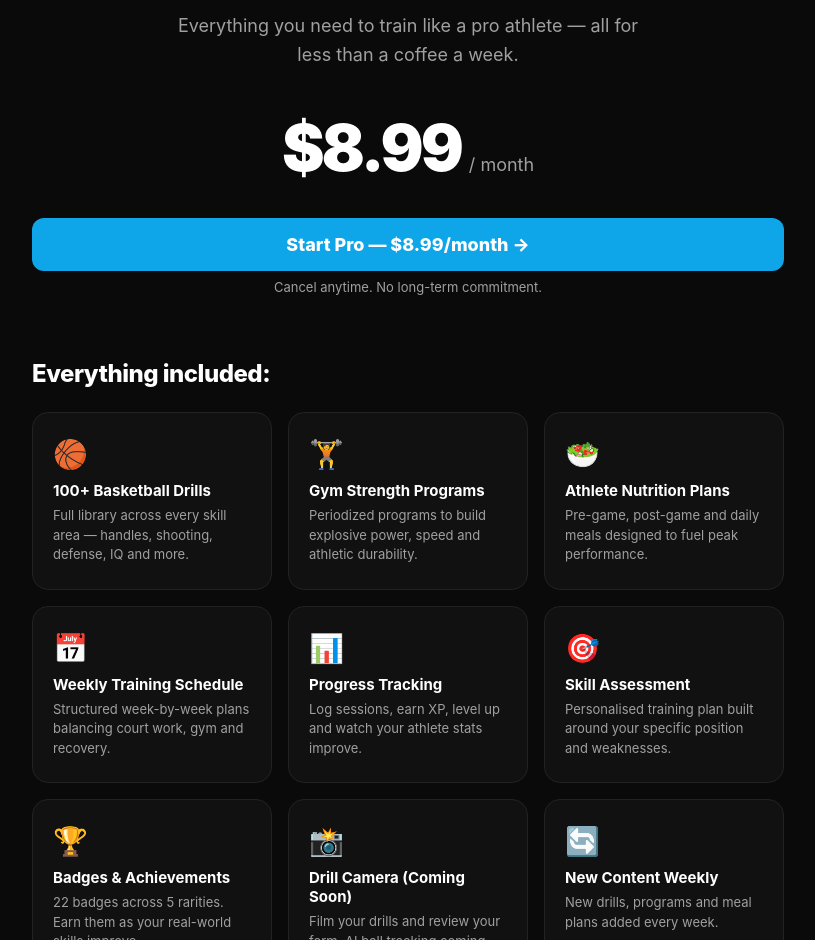
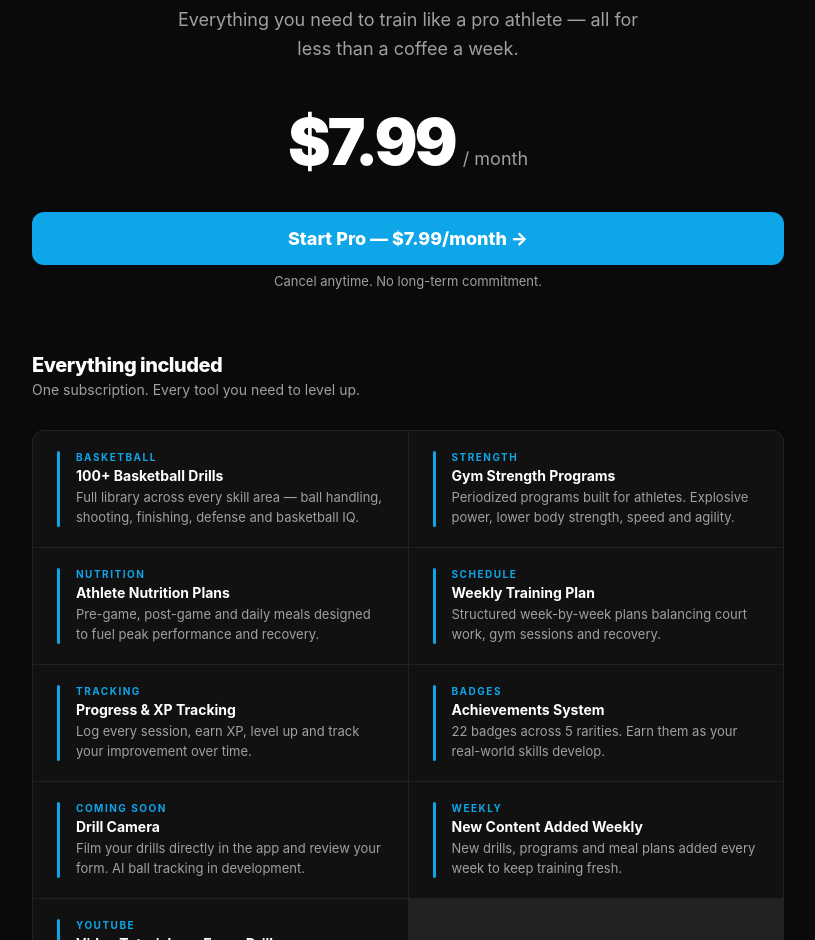
Before and after one commit to DinnyApostolou/rize, a Next.js app: page /subscribe in a window 1280 px wide. Shown: the part 252-1192 px from the top of the page, without its empty margins (232-1047 px from the left). Built offline with nearby package versions, Linux system fonts and the light colour scheme; no server answers.

Commit message:
Update price to $7.99, remove emoji benefits, mature subscribe page design

```diff
--- a/src/app/page.tsx
+++ b/src/app/page.tsx
@@ -116,7 +116,7 @@ export default function Home() {
 
         {/* Stats */}
         <div style={{ display: "flex", gap: "64px", marginTop: "96px", flexWrap: "wrap", justifyContent: "center", borderTop: "1px solid var(--border)", paddingTop: "48px" }}>
-          {[["500+", "Athletes"], ["100+", "Drills & Programs"], ["$8.99", "Per Month"], ["20+", "Meal Plans"]].map(([num, label]) => (
+          {[["500+", "Athletes"], ["100+", "Drills & Programs"], ["$7.99", "Per Month"], ["20+", "Meal Plans"]].map(([num, label]) => (
             <div key={label} style={{ textAlign: "center" }}>
               <div style={{ fontSize: "28px", fontWeight: 900, letterSpacing: "-1px" }}>{num}</div>
               <div style={{ fontSize: "12px", color: "var(--text2)", marginTop: "4px", textTransform: "uppercase", letterSpacing: "1px" }}>{label}</div>
@@ -247,7 +247,7 @@ export default function Home() {
             }}>PRO</div>
             <div style={{ fontSize: "11px", fontWeight: 700, color: "var(--accent)", letterSpacing: "1.5px", textTransform: "uppercase", marginBottom: "12px" }}>Pro</div>
             <div style={{ fontSize: "42px", fontWeight: 900, letterSpacing: "-2px", marginBottom: "4px" }}>
-              $8.99<span style={{ fontSize: "16px", fontWeight: 400, color: "var(--text2)" }}>/mo</span>
+              $7.99<span style={{ fontSize: "16px", fontWeight: 400, color: "var(--text2)" }}>/mo</span>
             </div>
             <div style={{ color: "var(--text2)", fontSize: "13px", marginBottom: "32px", paddingBottom: "32px", borderBottom: "1px solid var(--border)" }}>Cancel anytime</div>
             {[
--- a/src/app/subscribe/page.tsx
+++ b/src/app/subscribe/page.tsx
@@ -41,7 +41,7 @@ function SubscribeButton() {
       }}
         onMouseEnter={e => { if (!loading) (e.currentTarget as HTMLButtonElement).style.transform = "translateY(-2px)"; }}
         onMouseLeave={e => { (e.currentTarget as HTMLButtonElement).style.transform = "translateY(0)"; }}>
-        {loading ? "Redirecting to checkout..." : "Start Pro — $8.99/month →"}
+        {loading ? "Redirecting to checkout..." : "Start Pro — $7.99/month →"}
       </button>
       {error && <p style={{ color: "#ff4d4d", fontSize: "14px", marginTop: "8px", textAlign: "center" }}>{error}</p>}
       <p style={{ color: "var(--text2)", fontSize: "13px", textAlign: "center", marginTop: "8px" }}>Cancel anytime. No long-term commitment.</p>
@@ -53,15 +53,15 @@ export default function SubscribePage() {
   const [faqOpen, setFaqOpen] = useState<number | null>(null);
 
   const benefits = [
-    { icon: "🏀", title: "100+ Basketball Drills", desc: "Full library across every skill area — handles, shooting, defense, IQ and more." },
-    { icon: "🏋️", title: "Gym Strength Programs", desc: "Periodized programs to build explosive power, speed and athletic durability." },
-    { icon: "🥗", title: "Athlete Nutrition Plans", desc: "Pre-game, post-game and daily meals designed to fuel peak performance." },
-    { icon: "📅", title: "Weekly Training Schedule", desc: "Structured week-by-week plans balancing court work, gym and recovery." },
-    { icon: "📊", title: "Progress Tracking", desc: "Log sessions, earn XP, level up and watch your athlete stats improve." },
-    { icon: "🎯", title: "Skill Assessment", desc: "Personalised training plan built around your specific position and weaknesses." },
-    { icon: "🏆", title: "Badges & Achievements", desc: "22 badges across 5 rarities. Earn them as your real-world skills improve." },
-    { icon: "📸", title: "Drill Camera (Coming Soon)", desc: "Film your drills and review your form. AI ball tracking coming soon." },
-    { icon: "🔄", title: "New Content Weekly", desc: "New drills, programs and meal plans added every week." },
+    { tag: "BASKETBALL", title: "100+ Basketball Drills", desc: "Full library across every skill area — ball handling, shooting, finishing, defense and basketball IQ." },
+    { tag: "STRENGTH", title: "Gym Strength Programs", desc: "Periodized programs built for athletes. Explosive power, lower body strength, speed and agility." },
+    { tag: "NUTRITION", title: "Athlete Nutrition Plans", desc: "Pre-game, post-game and daily meals designed to fuel peak performance and recovery." },
+    { tag: "SCHEDULE", title: "Weekly Training Plan", desc: "Structured week-by-week plans balancing court work, gym sessions and recovery." },
+    { tag: "TRACKING", title: "Progress & XP Tracking", desc: "Log every session, earn XP, level up and track your improvement over time." },
+    { tag: "BADGES", title: "Achievements System", desc: "22 badges across 5 rarities. Earn them as your real-world skills develop." },
+    { tag: "COMING SOON", title: "Drill Camera", desc: "Film your drills directly in the app and review your form. AI ball tracking in development." },
+    { tag: "WEEKLY", title: "New Content Added Weekly", desc: "New drills, programs and meal plans added every week to keep training fresh." },
+    { tag: "YOUTUBE", title: "Video Tutorials on Every Drill", desc: "Every drill and exercise links directly to a YouTube tutorial so you know exactly what to do." },
   ];
 
   return (
@@ -74,8 +74,8 @@ export default function SubscribePage() {
       <div style={{ maxWidth: "800px", margin: "0 auto", padding: "60px 24px" }}>
         {/* Hero */}
         <div style={{ textAlign: "center", marginBottom: "64px" }}>
-          <div style={{ display: "inline-block", background: "linear-gradient(135deg, rgba(255,77,0,0.15), rgba(255,140,0,0.15))", border: "1px solid rgba(255,77,0,0.3)", borderRadius: "100px", padding: "8px 20px", fontSize: "14px", fontWeight: 700, color: "var(--accent)", marginBottom: "24px" }}>
-            ⚡ Rize Pro
+          <div style={{ display: "inline-block", background: "rgba(14,165,233,0.1)", border: "1px solid rgba(14,165,233,0.3)", borderRadius: "6px", padding: "6px 16px", fontSize: "12px", fontWeight: 700, color: "var(--accent)", marginBottom: "24px", letterSpacing: "1px" }}>
+            RIZE PRO
           </div>
           <h1 style={{ fontSize: "clamp(36px, 6vw, 64px)", fontWeight: 900, letterSpacing: "-3px", lineHeight: 0.95, marginBottom: "20px" }}>
             Unlock your full{" "}
@@ -85,20 +85,24 @@ export default function SubscribePage() {
             Everything you need to train like a pro athlete — all for less than a coffee a week.
           </p>
           <div style={{ display: "flex", alignItems: "baseline", justifyContent: "center", gap: "8px", marginBottom: "32px" }}>
-            <span style={{ fontSize: "64px", fontWeight: 900, letterSpacing: "-3px" }}>$8.99</span>
+            <span style={{ fontSize: "64px", fontWeight: 900, letterSpacing: "-3px" }}>$7.99</span>
             <span style={{ color: "var(--text2)", fontSize: "18px" }}>/ month</span>
           </div>
           <SubscribeButton />
         </div>
 
         {/* Benefits */}
-        <h2 style={{ fontSize: "24px", fontWeight: 800, marginBottom: "24px", letterSpacing: "-0.5px" }}>Everything included:</h2>
-        <div style={{ display: "grid", gridTemplateColumns: "repeat(auto-fit, minmax(220px, 1fr))", gap: "16px", marginBottom: "64px" }}>
+        <h2 style={{ fontSize: "20px", fontWeight: 800, marginBottom: "4px", letterSpacing: "-0.5px" }}>Everything included</h2>
+        <p style={{ color: "var(--text2)", fontSize: "14px", marginBottom: "32px" }}>One subscription. Every tool you need to level up.</p>
+        <div style={{ display: "grid", gridTemplateColumns: "repeat(auto-fit, minmax(320px, 1fr))", gap: "1px", background: "var(--border)", border: "1px solid var(--border)", borderRadius: "12px", overflow: "hidden", marginBottom: "64px" }}>
           {benefits.map((b, i) => (
-            <div key={i} style={{ background: "var(--bg2)", border: "1px solid var(--border)", borderRadius: "16px", padding: "24px 20px" }}>
-              <div style={{ fontSize: "28px", marginBottom: "10px" }}>{b.icon}</div>
-              <div style={{ fontWeight: 700, marginBottom: "6px", fontSize: "15px" }}>{b.title}</div>
-              <div style={{ color: "var(--text2)", fontSize: "13px", lineHeight: 1.5 }}>{b.desc}</div>
+            <div key={i} style={{ background: "var(--bg2)", padding: "20px 24px", display: "flex", gap: "16px", alignItems: "flex-start" }}>
+              <div style={{ width: "3px", height: "100%", minHeight: "40px", background: "var(--accent)", borderRadius: "2px", flexShrink: 0 }} />
+              <div>
+                <div style={{ fontSize: "10px", fontWeight: 700, letterSpacing: "1.5px", color: "var(--accent)", marginBottom: "4px" }}>{b.tag}</div>
+                <div style={{ fontWeight: 700, fontSize: "14px", marginBottom: "4px" }}>{b.title}</div>
+                <div style={{ color: "var(--text2)", fontSize: "13px", lineHeight: 1.5 }}>{b.desc}</div>
+              </div>
             </div>
           ))}
         </div>
```
